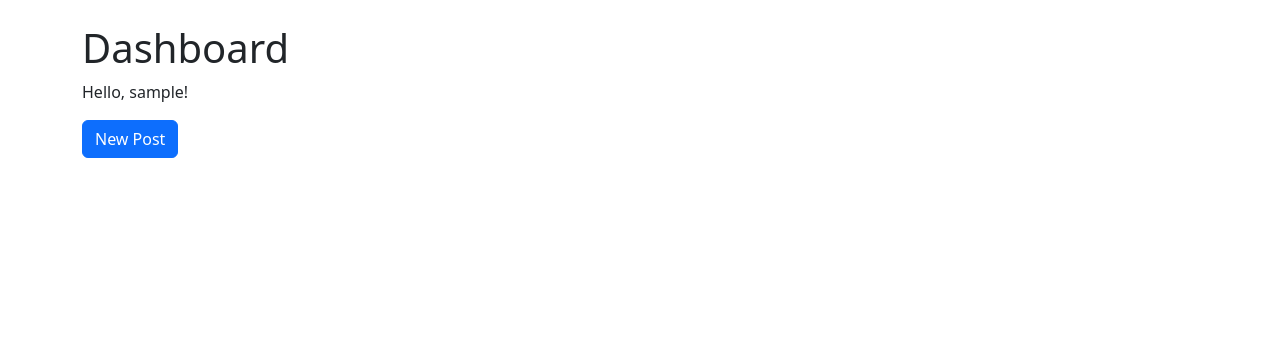
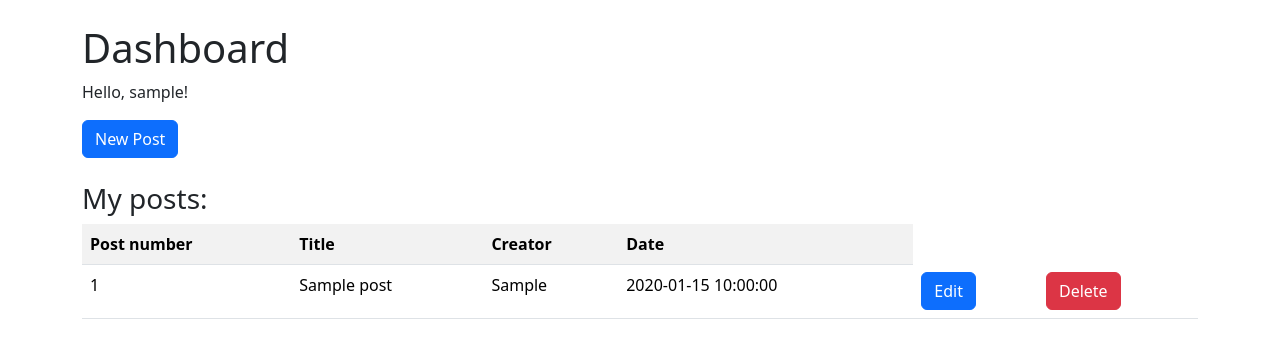
Before and after one commit to dylan2031/crud-with-flask, a Flask app: page /dashboard in a window 1280 px wide. Shown: the part 56-414 px from the top of the page. Run offline with Flask 3, Linux system fonts and the light colour scheme; the visitor is signed in with stand-in values (Sample User, id 1); tables that the repository leaves empty or names only in its code hold one stand-in row (values such as "Sample post"); some libraries are stand-ins or nearby versions.

Commit message:
Posts on posts.html are now fetched from the database instead of sample data in data.py. Completed post.html to display individual posts. Users can view their specific posts on their dashboard.

```diff
--- a/app.py
+++ b/app.py
@@ -1,5 +1,4 @@
 from flask import Flask, render_template, flash, redirect, url_for, session, request, logging
-from data import Posts
 from flask_mysqldb import MySQL
 from wtforms import Form, StringField, TextAreaField, PasswordField, validators
 from passlib.hash import sha256_crypt
@@ -15,8 +14,6 @@ app.config['MYSQL_PORT'] = 3307
 app.config['MYSQL_CURSORCLASS'] = 'DictCursor'
 mysql = MySQL(app)
 
-Posts = Posts()
-
 @app.route('/')
 def index():
     return render_template('index.html')
@@ -27,11 +24,24 @@ def about():
 
 @app.route('/posts')
 def posts():
-    return render_template('posts.html', posts = Posts)
+    cur = mysql.connection.cursor()
+    result = cur.execute("SELECT * FROM posts")
+    posts = cur.fetchall()
+
+    if result > 0:
+        return render_template('posts.html', posts=posts)
+    else:
+        msg = 'Nobody has made a post yet.'
+        return render_template('posts.html', msg=msg)
+    cur.close()
 
 @app.route('/post/<string:id>/')
 def post(id):
-    return render_template('post.html', id = id)
+    cur = mysql.connection.cursor()
+    result = cur.execute("SELECT * FROM posts WHERE id = %s", [id])
+    post = cur.fetchone()
+
+    return render_template('post.html', post=post)
 
 class RegisterForm(Form):
     name = StringField('Name', [validators.Length(min=1, max=50)])
@@ -134,7 +144,16 @@ def add_post():
 @app.route('/dashboard')
 @is_logged_in
 def dashboard():
-    return render_template('dashboard.html')
+    cur = mysql.connection.cursor()
+    result = cur.execute("SELECT * FROM posts WHERE creator = %s", (session['username'],))
+    posts = cur.fetchall()
+
+    if result > 0:
+        return render_template('dashboard.html', posts=posts)
+    else:
+        msg = 'Your posts will appear here.'
+        return render_template('dashboard.html', msg=msg)
+    cur.close()
 
 @app.route('/logout')
 def logout():
--- a/templates/dashboard.html
+++ b/templates/dashboard.html
@@ -5,4 +5,25 @@
     <h1>Dashboard</h1>
     <p>Hello, {{session.username}}!</p>
     <a class="btn btn-primary" href="/add_post">New Post</a>
+    <br><br>
+    <h3>My posts:</h3>
+    <table class="table table-striped">
+        <tr>
+            <th>Post number</th>
+            <th>Title</th>
+            <th>Creator</th>
+            <th>Date</th>
+        </tr>
+        {% for post in posts %}
+        <tr>
+            <td>{{post.id}}</td>
+            <td>{{post.title}}</td>
+            <td>{{post.creator}}</td>
+            <td>{{post.date_posted}}</td>
+            <td><a href="edit_post/{{post_id}}" class="btn btn-primary">Edit</a></td>
+            <td><a href="#" class="btn btn-danger">Delete</a></td>
+        </tr>
+        {% endfor %}
+
+    </table>
 {% endblock %}
--- a/templates/post.html
+++ b/templates/post.html
@@ -1,5 +1,7 @@
 {% extends 'layout.html' %}
 
 {% block body %}
-    <h1>This is post number {{id}}</h1>
+    <h1>{{post.title}}</h1>
+    <small>Created by {{post.creator}} on {{post.date_posted}}</small>
+    <p>{{post.body}}</p>
 {% endblock %}
```
Also changed, not shown: data.py (deleted, +0 -25 lines).
